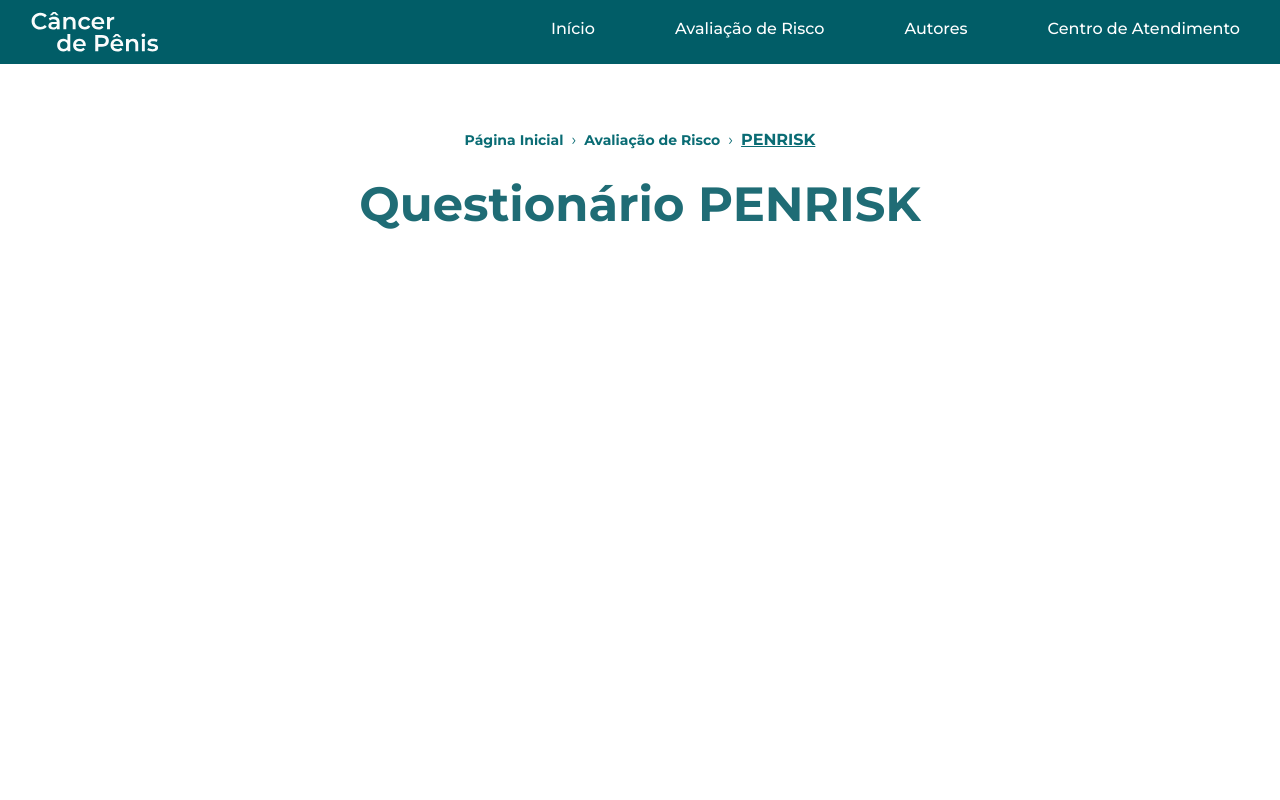
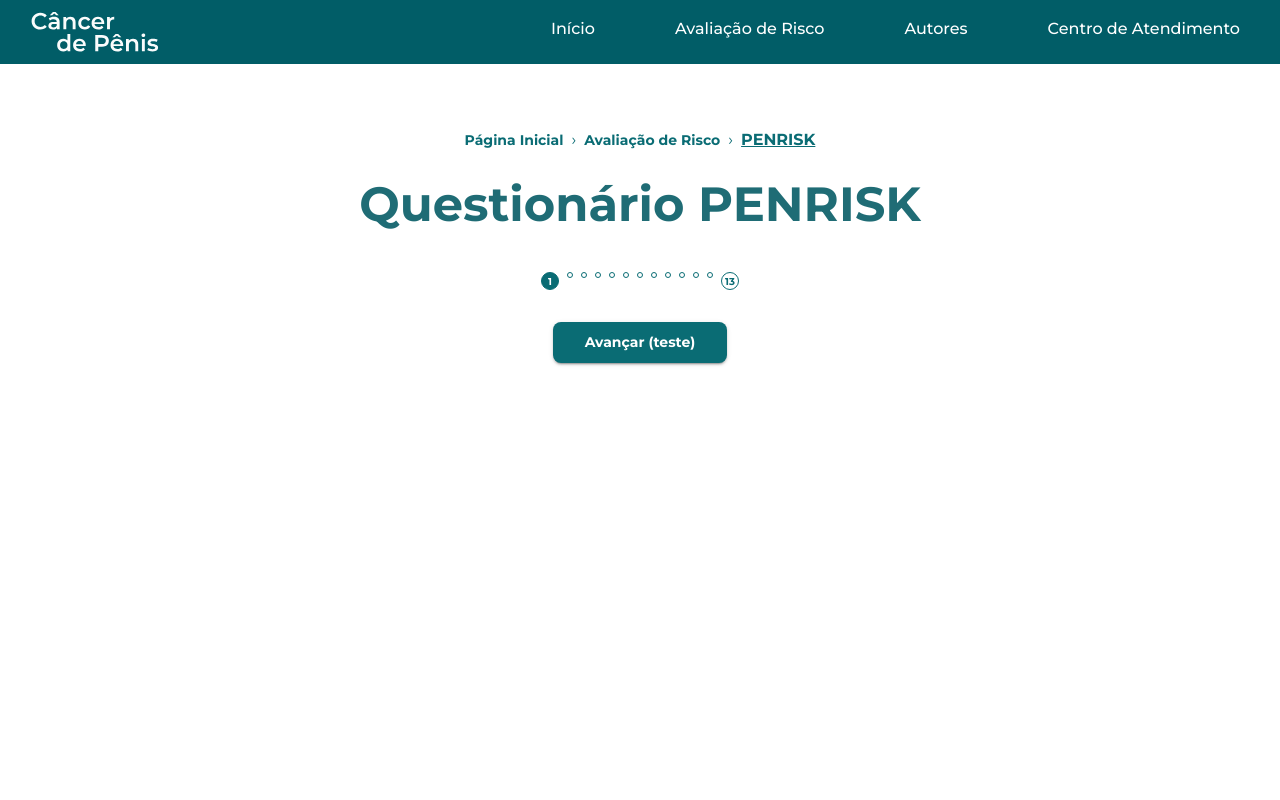
Before and after one commit to PET-Comp-UFMA/cancer-de-penis, a Next.js app: page /avaliacao/penrisk in a window 1280 px wide. Shown: the top 800 px of the page. Built offline with nearby package versions, Linux system fonts and the light colour scheme.

Commit message:
menu das perguntas

```diff
--- a/src/pages/avaliacao/penrisk.tsx
+++ b/src/pages/avaliacao/penrisk.tsx
@@ -113,6 +113,62 @@ export default function Penrisk() {
             Questionário PENRISK
           </Typography>
 
+          <Box sx={{ display: "flex", justifyContent: "center", gap: 1, mb: 3 }}>
+              {perguntas.map((_, i) => {
+                const first = i == 0
+                const isCurrent = i === index;
+                const last = i === perguntas.length-1
+                const CurrentIsLast = index == perguntas.length-1
+                return (
+                  <Box
+                    key={i}
+                    sx={{
+                      width: isCurrent || last? 18: 6,
+                      height: isCurrent || last? 18: 6,
+                      borderRadius: "50%",
+                      border: "1px solid #0A6C74",
+                      backgroundColor: isCurrent ? "#0A6C74" : "transparent",
+
+                      display: "flex",
+                      alignItems: "center",
+                      justifyContent: "center",
+
+                      color: last && !CurrentIsLast? "#0A6C74": "#fff",
+                      fontSize: 10,
+                      fontWeight: 700,
+                    }}
+                  >
+                    {isCurrent || last? i + 1 : ""}
+                  </Box>
+
+
+
+                );
+              })}
+
+          </Box>
+          <Box sx={{ display: "flex", justifyContent: "center", mt: 4 }}>
+  <Button
+    variant="contained"
+    onClick={() => {
+      if (index < perguntas.length - 1) {
+        setIndex(index + 1);
+      }
+    }}
+    sx={{
+      bgcolor: "#0A6C74",
+      borderRadius: 2,
+      px: 4,
+      py: 1,
+      textTransform: "none",
+      fontWeight: 700,
+      "&:hover": { bgcolor: "#085A61" },
+    }}
+  >
+    Avançar (teste)
+  </Button>
+</Box>
+
 
         </Container>
       </Box>
```
